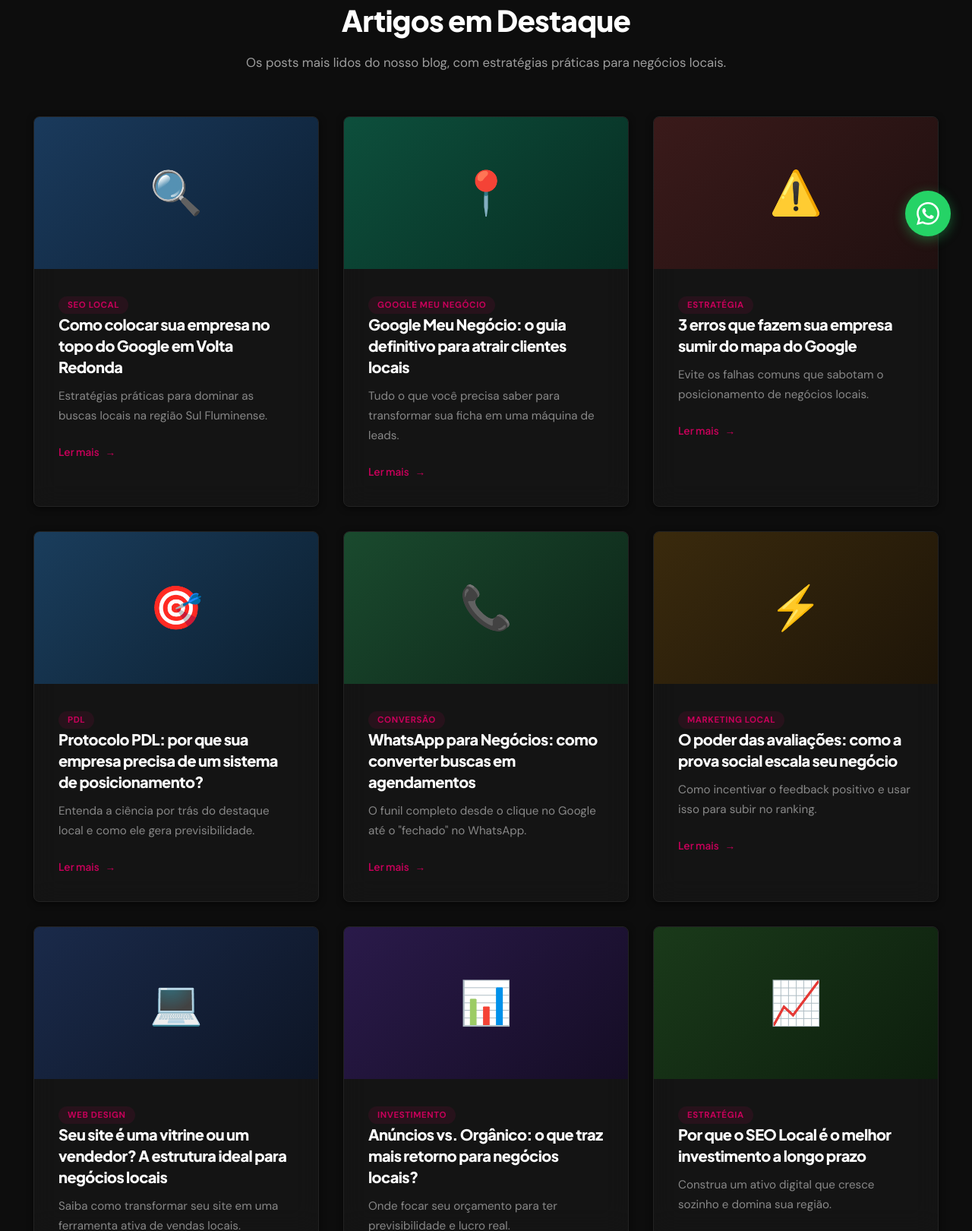
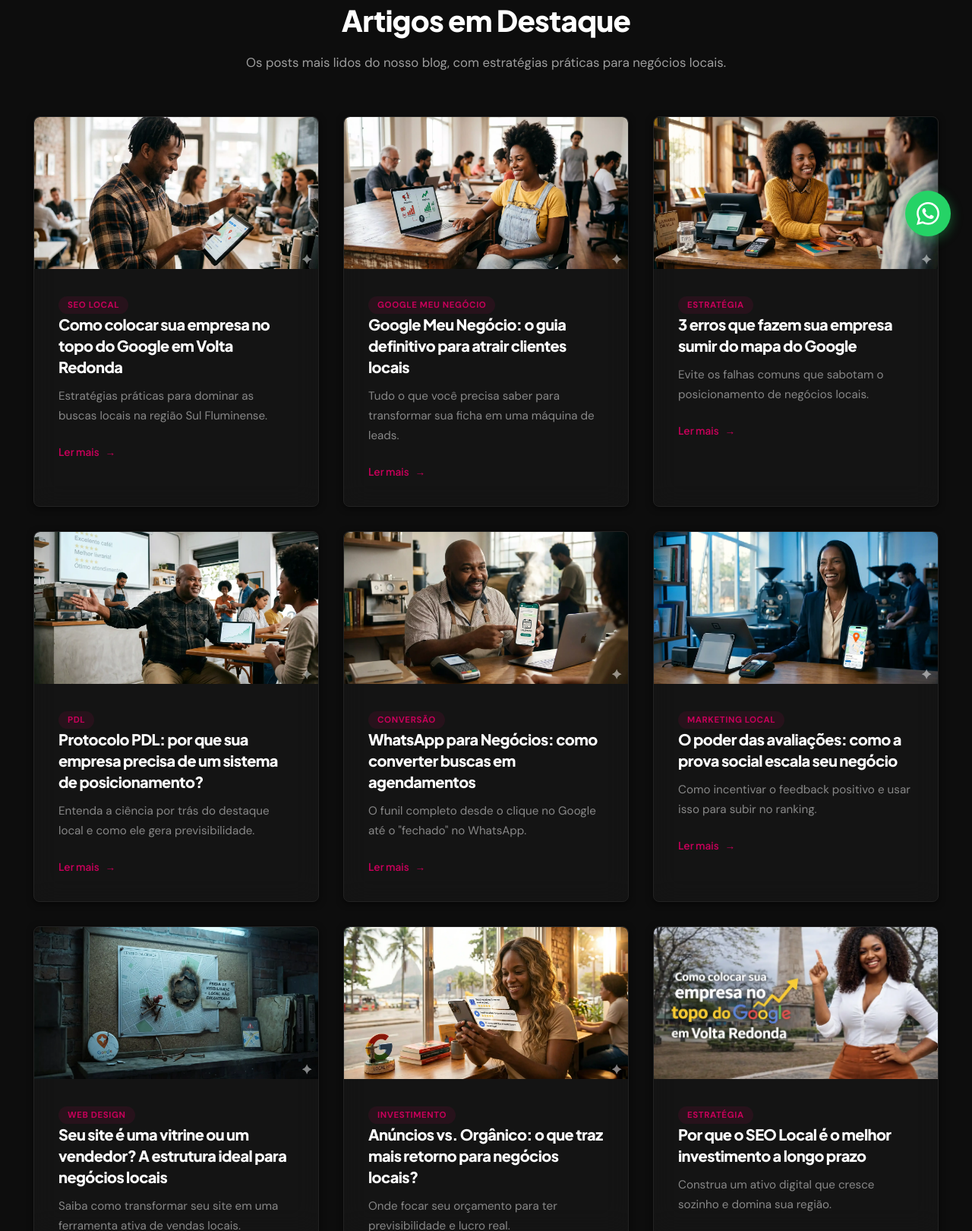
Before and after one commit to ocarloseafonso/site-ce-afonso, a plain HTML site: page blog.html in a window 1280 px wide. Shown: the part 461-2081 px from the top of the page at 76% size. Drawn offline with Linux system fonts and the light colour scheme.

Commit message:
Atualizacao automatica: 16/04/2026 15:38:54,41

```diff
--- a/blog.html
+++ b/blog.html
@@ -73,7 +73,7 @@
       </div>
       <div class="blog-grid">
         <article class="blog-card">
-          <div class="blog-card-img" style="background: linear-gradient(135deg, #1a3a5c 0%, #0d2035 100%); display: flex; align-items: center; justify-content: center; height: 200px; font-size: 3.5rem;">🔍</div>
+          <div class="blog-card-img" style="height: 200px; border-radius: 8px 8px 0 0; overflow: hidden;"><img src="assets/images/blog/topo-google-volta-redonda.webp" alt="topo-google-volta-redonda" style="width:100%; height:100%; object-fit:cover;"></div>
           <div class="blog-card-body">
             <span class="blog-card-category">SEO Local</span>
             <h3>Como colocar sua empresa no topo do Google em Volta Redonda</h3>
@@ -82,7 +82,7 @@
           </div>
         </article>
         <article class="blog-card">
-          <div class="blog-card-img" style="background: linear-gradient(135deg, #0d4f3c 0%, #072d22 100%); display: flex; align-items: center; justify-content: center; height: 200px; font-size: 3.5rem;">📍</div>
+          <div class="blog-card-img" style="height: 200px; border-radius: 8px 8px 0 0; overflow: hidden;"><img src="assets/images/blog/guia-google-meu-negocio.webp" alt="guia-google-meu-negocio" style="width:100%; height:100%; object-fit:cover;"></div>
           <div class="blog-card-body">
             <span class="blog-card-category">Google Meu Negócio</span>
             <h3>Google Meu Negócio: o guia definitivo para atrair clientes locais</h3>
@@ -91,7 +91,7 @@
           </div>
         </article>
         <article class="blog-card">
-          <div class="blog-card-img" style="background: linear-gradient(135deg, #3a1a1a 0%, #201010 100%); display: flex; align-items: center; justify-content: center; height: 200px; font-size: 3.5rem;">⚠️</div>
+          <div class="blog-card-img" style="height: 200px; border-radius: 8px 8px 0 0; overflow: hidden;"><img src="assets/images/blog/erros-mapa-google.webp" alt="erros-mapa-google" style="width:100%; height:100%; object-fit:cover;"></div>
           <div class="blog-card-body">
             <span class="blog-card-category">Estratégia</span>
             <h3>3 erros que fazem sua empresa sumir do mapa do Google</h3>
@@ -100,7 +100,7 @@
           </div>
         </article>
         <article class="blog-card">
-          <div class="blog-card-img" style="background: linear-gradient(135deg, #1a3d5c 0%, #0c1f30 100%); display: flex; align-items: center; justify-content: center; height: 200px; font-size: 3.5rem;">🎯</div>
+          <div class="blog-card-img" style="height: 200px; border-radius: 8px 8px 0 0; overflow: hidden;"><img src="assets/images/blog/por-que-sistema-posicionamento.webp" alt="por-que-sistema-posicionamento" style="width:100%; height:100%; object-fit:cover;"></div>
           <div class="blog-card-body">
             <span class="blog-card-category">PDL</span>
             <h3>Protocolo PDL: por que sua empresa precisa de um sistema de posicionamento?</h3>
@@ -109,7 +109,7 @@
           </div>
         </article>
         <article class="blog-card">
-          <div class="blog-card-img" style="background: linear-gradient(135deg, #1a4a2e 0%, #0d2518 100%); display: flex; align-items: center; justify-content: center; height: 200px; font-size: 3.5rem;">📞</div>
+          <div class="blog-card-img" style="height: 200px; border-radius: 8px 8px 0 0; overflow: hidden;"><img src="assets/images/blog/whatsapp-para-negocios.webp" alt="whatsapp-para-negocios" style="width:100%; height:100%; object-fit:cover;"></div>
           <div class="blog-card-body">
             <span class="blog-card-category">Conversão</span>
             <h3>WhatsApp para Negócios: como converter buscas em agendamentos</h3>
@@ -118,7 +118,7 @@
           </div>
         </article>
         <article class="blog-card">
-          <div class="blog-card-img" style="background: linear-gradient(135deg, #3a2a0d 0%, #1e1508 100%); display: flex; align-items: center; justify-content: center; height: 200px; font-size: 3.5rem;">⚡</div>
+          <div class="blog-card-img" style="height: 200px; border-radius: 8px 8px 0 0; overflow: hidden;"><img src="assets/images/blog/poder-das-avaliacoes.webp" alt="poder-das-avaliacoes" style="width:100%; height:100%; object-fit:cover;"></div>
           <div class="blog-card-body">
             <span class="blog-card-category">Marketing Local</span>
             <h3>O poder das avaliações: como a prova social escala seu negócio</h3>
@@ -127,7 +127,7 @@
           </div>
         </article>
         <article class="blog-card">
-          <div class="blog-card-img" style="background: linear-gradient(135deg, #1a2a4a 0%, #0d1525 100%); display: flex; align-items: center; justify-content: center; height: 200px; font-size: 3.5rem;">💻</div>
+          <div class="blog-card-img" style="height: 200px; border-radius: 8px 8px 0 0; overflow: hidden;"><img src="assets/images/blog/site-para-negocio-local.webp" alt="site-para-negocio-local" style="width:100%; height:100%; object-fit:cover;"></div>
           <div class="blog-card-body">
             <span class="blog-card-category">Web Design</span>
             <h3>Seu site é uma vitrine ou um vendedor? A estrutura ideal para negócios locais</h3>
@@ -136,7 +136,7 @@
           </div>
         </article>
         <article class="blog-card">
-          <div class="blog-card-img" style="background: linear-gradient(135deg, #2a1a4a 0%, #150d25 100%); display: flex; align-items: center; justify-content: center; height: 200px; font-size: 3.5rem;">📊</div>
+          <div class="blog-card-img" style="height: 200px; border-radius: 8px 8px 0 0; overflow: hidden;"><img src="assets/images/blog/anuncios-vs-organico.webp" alt="anuncios-vs-organico" style="width:100%; height:100%; object-fit:cover;"></div>
           <div class="blog-card-body">
             <span class="blog-card-category">Investimento</span>
             <h3>Anúncios vs. Orgânico: o que traz mais retorno para negócios locais?</h3>
@@ -145,7 +145,7 @@
           </div>
         </article>
         <article class="blog-card">
-          <div class="blog-card-img" style="background: linear-gradient(135deg, #1a3a1a 0%, #0d1e0d 100%); display: flex; align-items: center; justify-content: center; height: 200px; font-size: 3.5rem;">📈</div>
+          <div class="blog-card-img" style="height: 200px; border-radius: 8px 8px 0 0; overflow: hidden;"><img src="assets/images/blog/importancia-seo-local.webp" alt="importancia-seo-local" style="width:100%; height:100%; object-fit:cover;"></div>
           <div class="blog-card-body">
             <span class="blog-card-category">Estratégia</span>
             <h3>Por que o SEO Local é o melhor investimento a longo prazo</h3>
```
Also changed, not shown: blog/anuncios-vs-organico.html (+1 -0 lines), blog/erros-mapa-google.html (+1 -0 lines), blog/guia-google-meu-negocio.html (+1 -0 lines), blog/importancia-seo-local.html (+1 -0 lines), blog/poder-das-avaliacoes.html (+1 -0 lines), blog/por-que-sistema-posicionamento.html (+1 -0 lines), blog/site-para-negocio-local.html (+1 -0 lines), blog/topo-google-volta-redonda.html (+1 -0 lines), blog/whatsapp-para-negocios.html (+1 -0 lines), scripts/sync_images.js (+11 -3 lines), assets/images/blog/anuncios-vs-organico.webp (renamed from assets/images/blog/post-8.webp), assets/images/blog/erros-mapa-google.webp (renamed from assets/images/blog/post-3.webp), assets/images/blog/guia-google-meu-negocio.webp (renamed from assets/images/blog/post-2.webp), assets/images/blog/importancia-seo-local.webp (renamed from assets/images/blog/post-9.webp), 5 more files.
